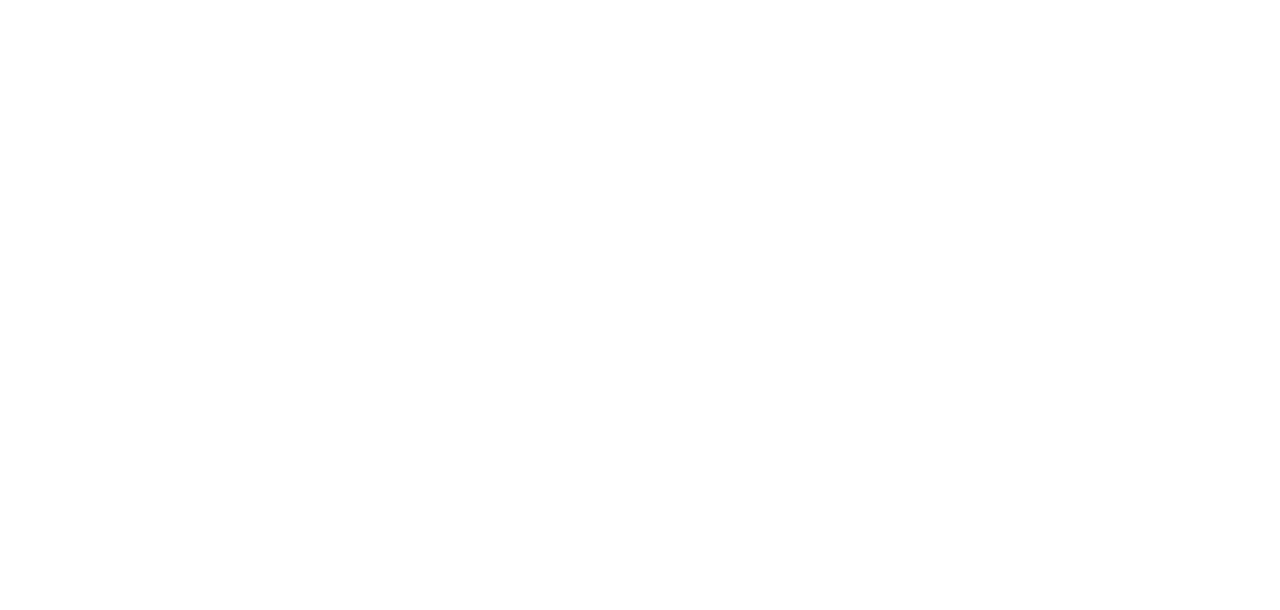
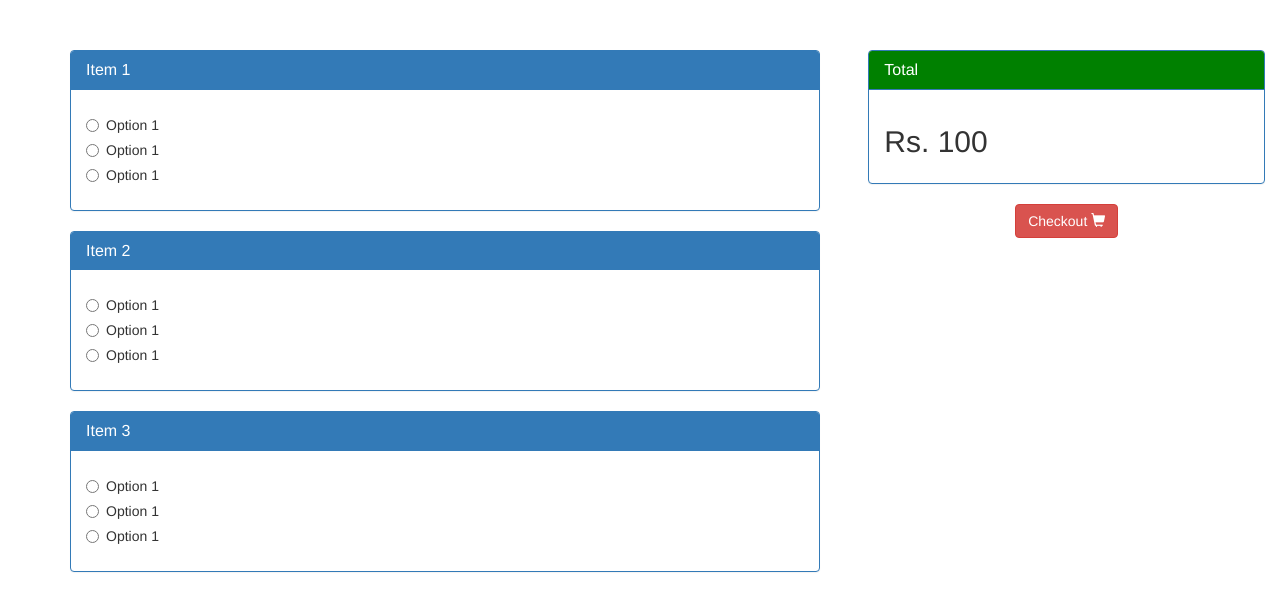
Before and after one commit to ibrahim-sakr/shopping.cart, a website: page index.html at #/cart in a window 1280 px wide. Drawn offline with nearby package versions, Linux system fonts and the light colour scheme.

```diff
--- a/bower.json
+++ b/bower.json
@@ -15,6 +15,8 @@
   ],
   "dependencies": {
     "jquery": "~2.1.4",
-    "bootstrap": "~3.3.5"
+    "bootstrap": "~3.3.5",
+    "angular": "~1.4.3",
+    "angular-route": "~1.4.3"
   }
 }
--- a/index.html
+++ b/index.html
@@ -22,7 +22,81 @@
 <body>
     <div class="container">
         <div class="row">
+            <div class="col-xs-7 col-md-8 col-sm-8 col-lg-8">
+                <div class="panel panel-primary">
+                    <div class="panel-heading">
+                        <h3 class="panel-title">Item 1</h3>
+                    </div>
+                    <div class="panel-body">
+                        <div class="radio">
+                            <label>
+                                <input type="radio" name="optradio1">Option 1</label>
+                        </div>
+                        <div class="radio">
+                            <label>
+                                <input type="radio" name="optradio1">Option 1</label>
+                        </div>
+                        <div class="radio">
+                            <label>
+                                <input type="radio" name="optradio1">Option 1</label>
+                        </div>
+                    </div>
+                </div>
+                <div class="panel panel-primary">
+                    <div class="panel-heading">
+                        <h3 class="panel-title">Item 2</h3>
+                    </div>
+                    <div class="panel-body">
+                        <div class="radio">
+                            <label>
+                                <input type="radio" name="optradio2">Option 1</label>
+                        </div>
+                        <div class="radio">
+                            <label>
+                                <input type="radio" name="optradio2">Option 1</label>
+                        </div>
+                        <div class="radio">
+                            <label>
+                                <input type="radio" name="optradio2">Option 1</label>
+                        </div>
+                    </div>
+                </div>
+                <div class="panel panel-primary">
+                    <div class="panel-heading">
+                        <h3 class="panel-title">Item 3</h3>
+                    </div>
+                    <div class="panel-body">
+                        <div class="radio">
+                            <label>
+                                <input type="radio" name="optradio3">Option 1</label>
+                        </div>
+                        <div class="radio">
+                            <label>
+                                <input type="radio" name="optradio3">Option 1</label>
+                        </div>
+                        <div class="radio">
+                            <label>
+                                <input type="radio" name="optradio3">Option 1</label>
+                        </div>
+                    </div>
+                </div>
+            </div>
 
+            <div class="col-xs-5 col-md-4 col-sm-4 col-lg-4" data-spy="affix" data-offset-top="20">
+                 <div class="panel panel-primary">
+                     <div id="divTotal" class="panel-heading">
+                         <h3 class="panel-title">Total</h3>
+                     </div>
+                     <div class="panel-body">
+                         <h2>Rs. 100</h2>
+                     </div>
+                 </div>
+
+                 <div class="text-center">
+                     <a href="#/checkout" class="btn btn-danger">Checkout <span class="glyphicon glyphicon-shopping-cart" aria-hidden="true"></span>
+                     </a>
+                 </div>
+            </div>
         </div>
     </div>
 </body>
```
Also changed, not shown: public/app.js (added, +9 -0 lines), public/cart/cart.html (added, +79 -0 lines), public/cart/cart.js (added, +11 -0 lines), public/main.html (added, +30 -0 lines), readme.md, 2 other files.
